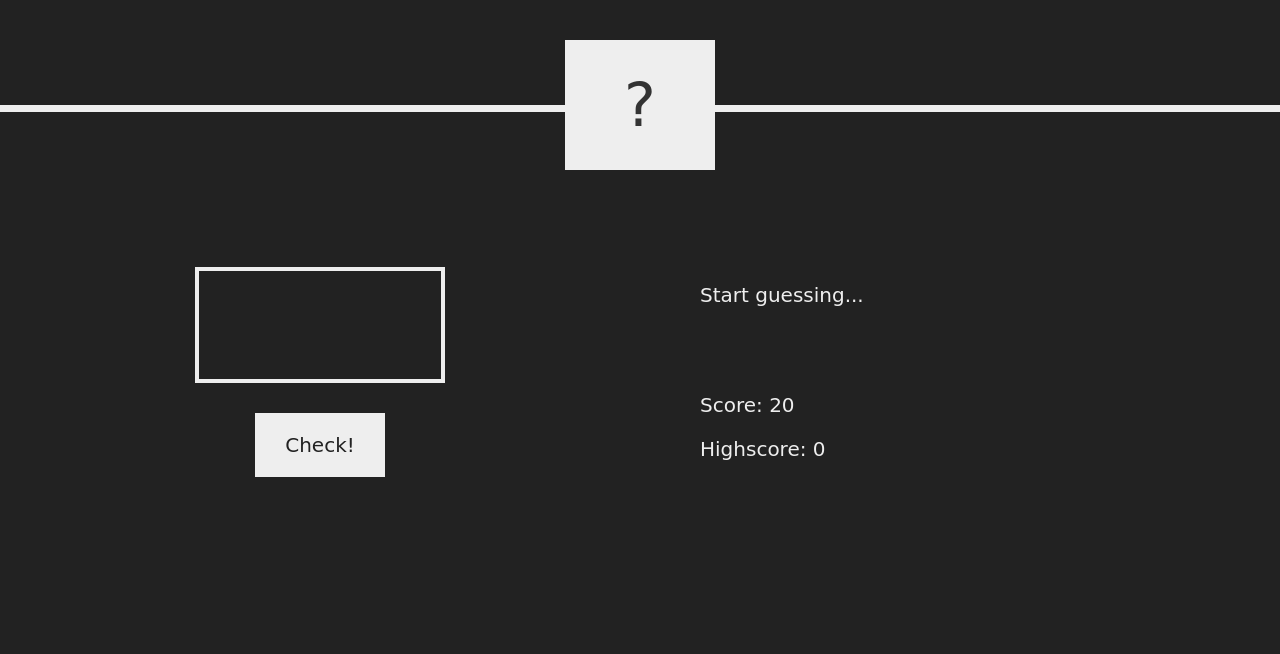
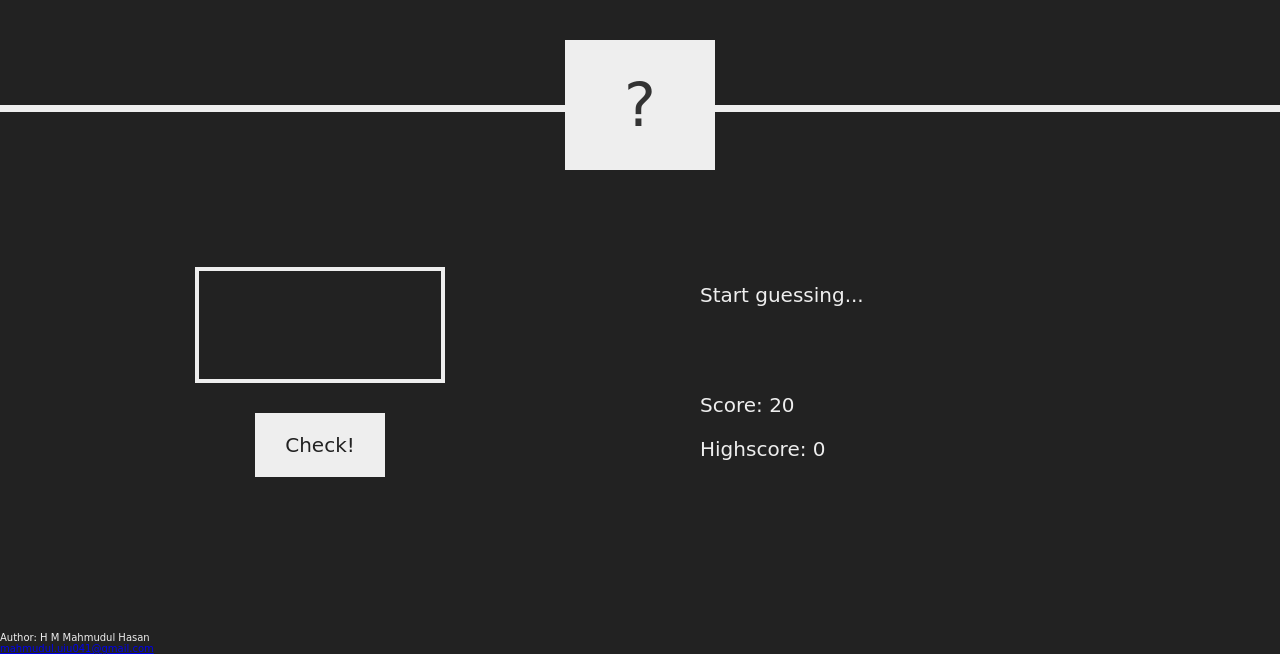
Before and after one commit to Oblivion97/GuessGameJS, a plain HTML site: page index.html in a window 1280 px wide. Shown: the part 168-822 px from the top of the page. Before the commit the page ends 800 px from the top, so only its background shows below. Drawn offline with Linux system fonts and the light colour scheme.

Commit message:
Update index.html
Footer Add

```diff
--- a/index.html
+++ b/index.html
@@ -28,5 +28,9 @@
       </section>
     </main>
     <script src="script.js"></script>
+    <div class="footer">
+      <p>Author: H M Mahmudul Hasan</p>
+      <p><a href="mailto:mahmudul.uiu041@gmail.com">mahmudul.uiu041@gmail.com</a></p>
+    </div>
   </body>
 </html>
```
